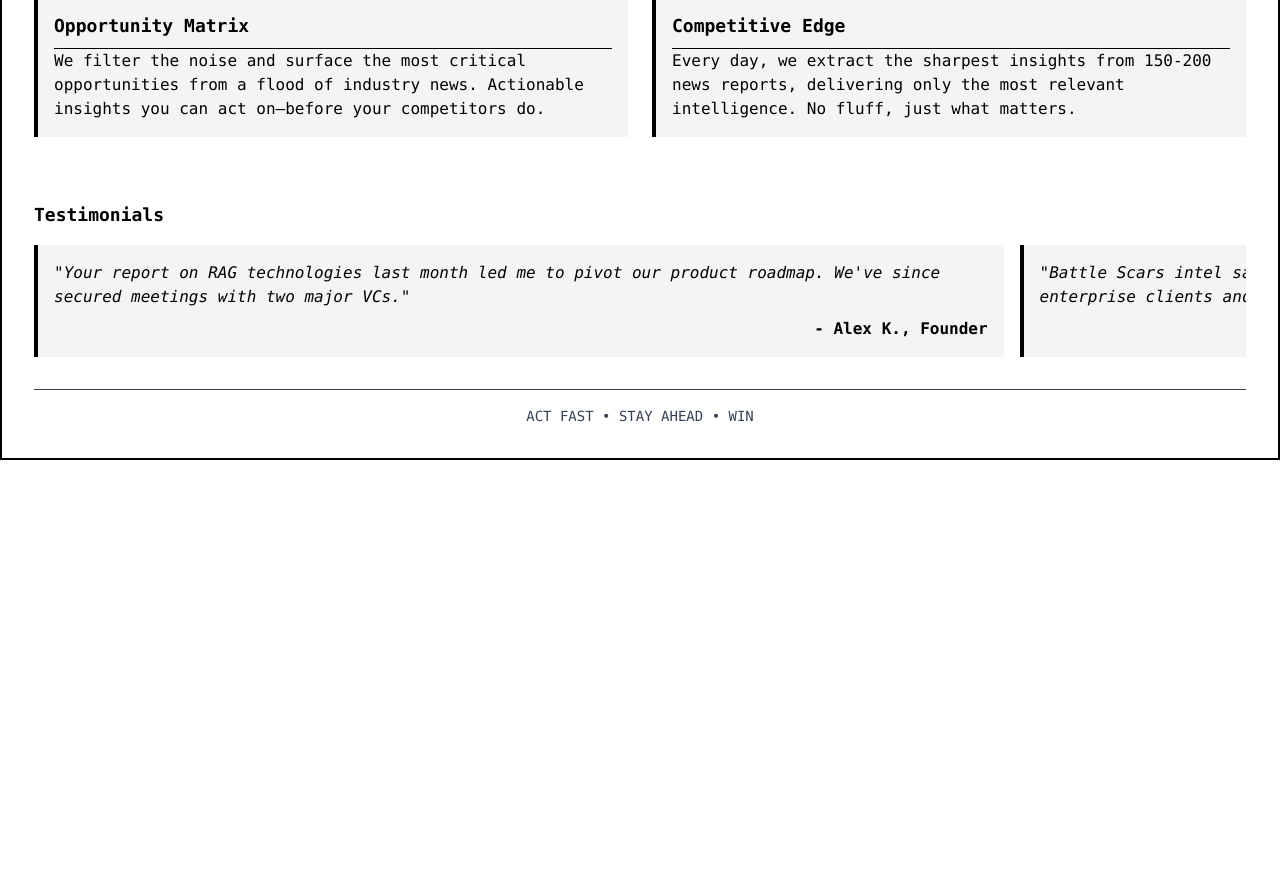
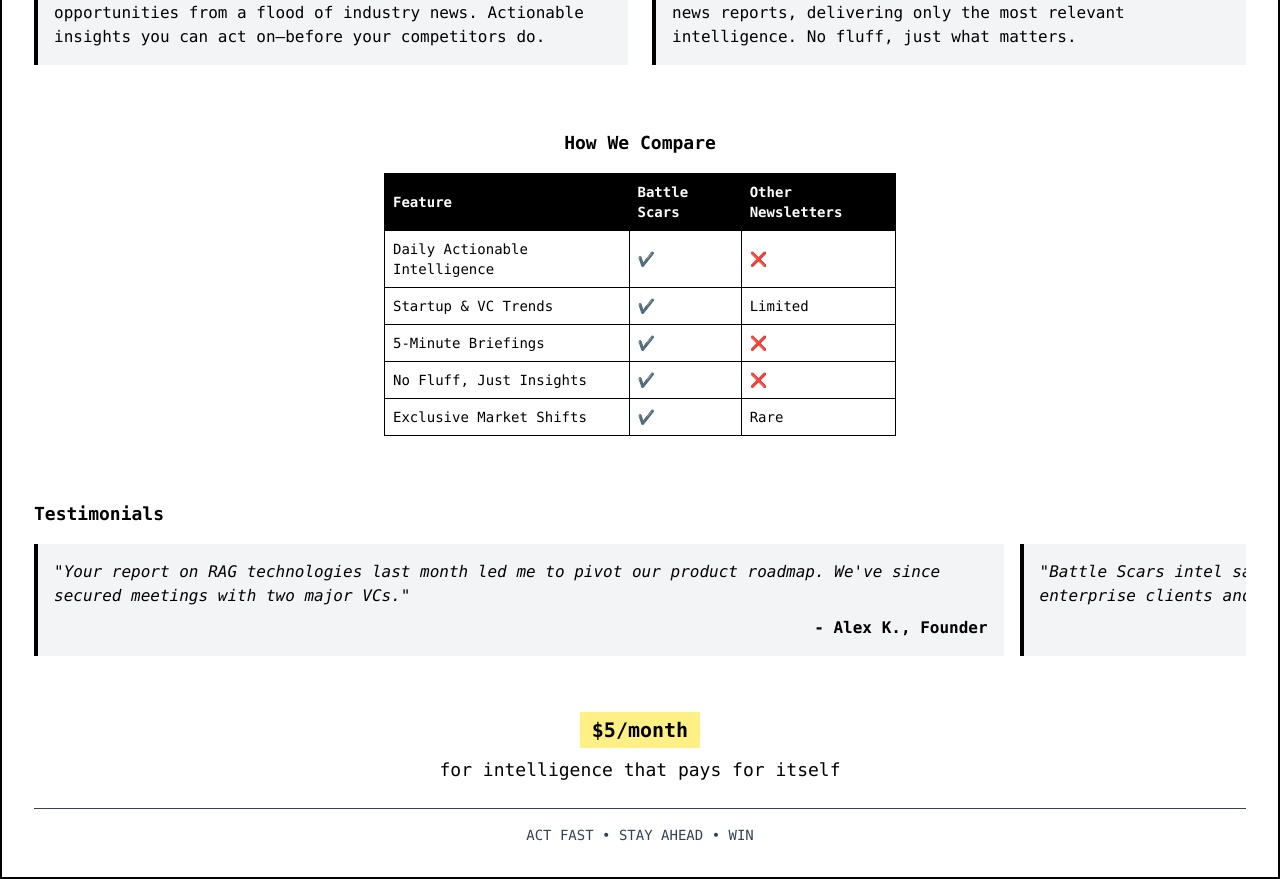
Before and after one commit to yagnadeepxo/battlescars, a Next.js app: page / in a window 1280 px wide. Shown: the part 665-1544 px from the top of the page. Before the commit the page ends 1125 px from the top, so only its background shows below. Built offline with nearby package versions, Linux system fonts and the light colour scheme.

Commit message:
fix: landing page modified

```diff
--- a/src/app/page.tsx
+++ b/src/app/page.tsx
@@ -12,8 +12,6 @@
         <p className="text-lg max-w-md mx-auto mb-4">
           While others are <strong>reacting</strong> to yesterday's news, our subscribers are <strong>acting</strong> on tomorrow's trends.
         </p>
-        <div className="text-xl font-bold bg-yellow-200 inline-block px-3 py-1">$5/month</div>
-        <p className="text-lg mt-2">for intelligence that pays for itself</p>
       </div>
 
       <form className="flex flex-col gap-2 w-full max-w-sm mx-auto">
@@ -35,6 +33,34 @@
         ))}
       </div>
 
+      <div className="my-8 text-center">
+        <h2 className="text-lg font-bold mb-4">How We Compare</h2>
+        <table className="w-full max-w-lg mx-auto border-collapse border border-black text-left text-sm">
+          <thead>
+            <tr className="bg-black text-white">
+              <th className="border border-black p-2">Feature</th>
+              <th className="border border-black p-2">Battle Scars</th>
+              <th className="border border-black p-2">Other Newsletters</th>
+            </tr>
+          </thead>
+          <tbody>
+            {[
+              ["Daily Actionable Intelligence", "✔️", "❌"],
+              ["Startup & VC Trends", "✔️", "Limited"],
+              ["5-Minute Briefings", "✔️", "❌"],
+              ["No Fluff, Just Insights", "✔️", "❌"],
+              ["Exclusive Market Shifts", "✔️", "Rare"],
+            ].map((row, index) => (
+              <tr key={index} className="border border-black">
+                <td className="border border-black p-2">{row[0]}</td>
+                <td className="border border-black p-2">{row[1]}</td>
+                <td className="border border-black p-2">{row[2]}</td>
+              </tr>
+            ))}
+          </tbody>
+        </table>
+      </div>
+
       <div className="my-8">
         <h2 className="text-lg font-bold mb-4">Testimonials</h2>
         <div className="overflow-x-auto flex space-x-4">
@@ -50,6 +76,13 @@
         </div>
       </div>
 
+
+
+      <div className="text-center my-6">
+        <div className="text-xl font-bold bg-yellow-200 inline-block px-3 py-1">$5/month</div>
+        <p className="text-lg mt-2">for intelligence that pays for itself</p>
+      </div>
+
       <footer className="text-center text-gray-700 border-t pt-4 text-sm w-full">ACT FAST • STAY AHEAD • WIN</footer>
     </div>
   );
```
